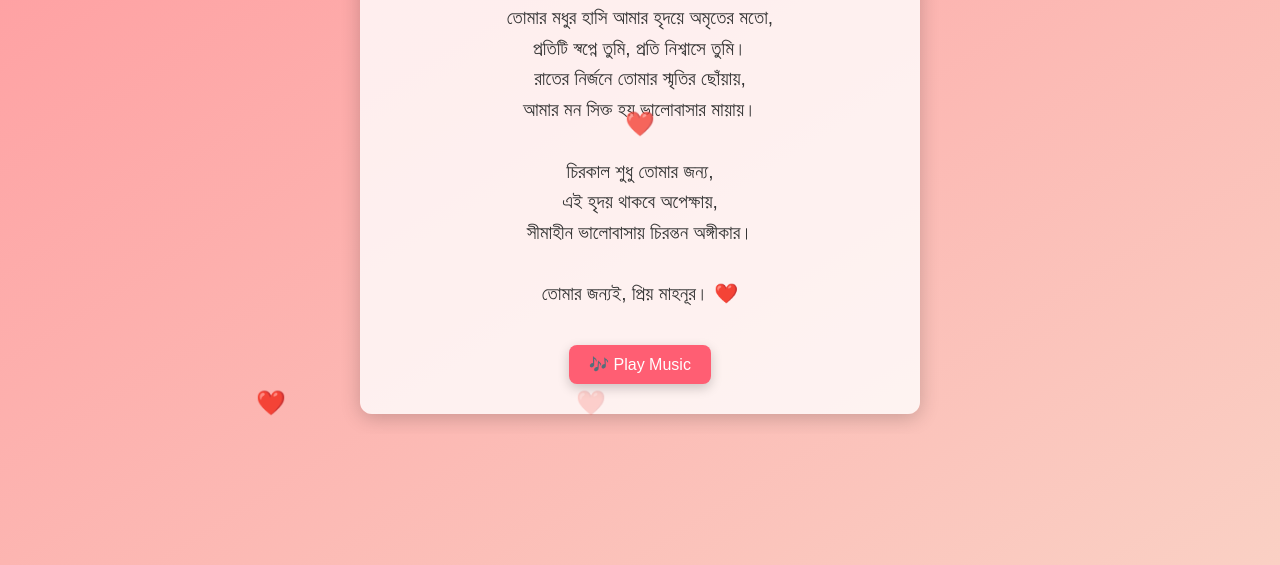
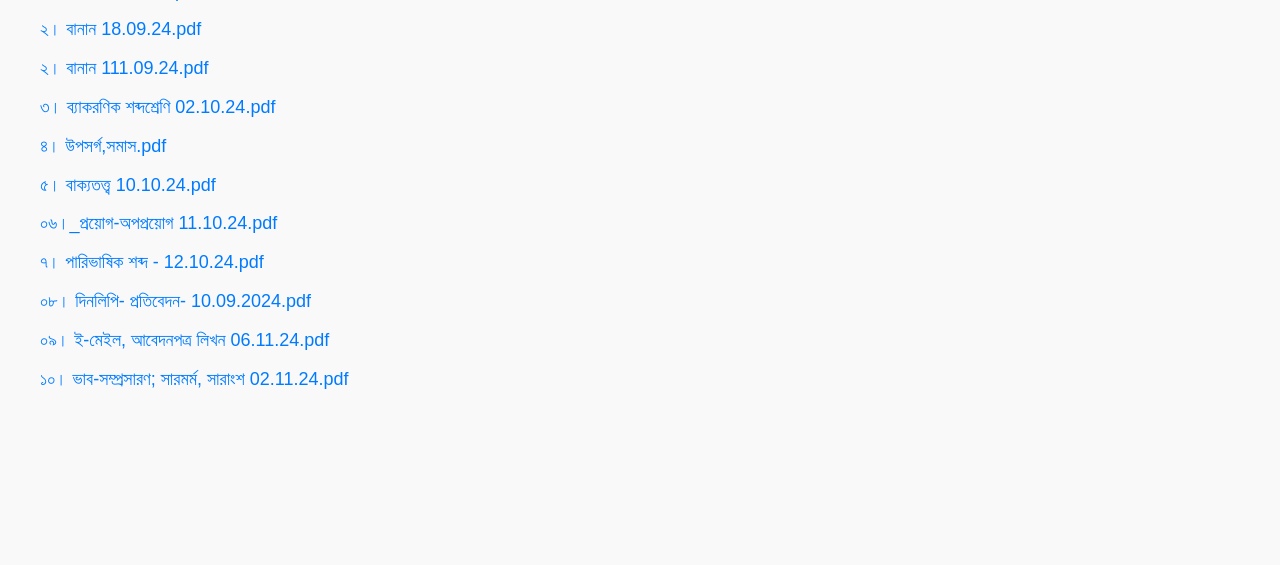
Before and after one commit to jehadjoy55/pdf-side, a plain HTML site: page index.html in a window 1280 px wide. Shown: the part 235-800 px from the top of the page. Drawn offline with Linux system fonts and the light colour scheme.

Commit message:
Update index.html

```diff
--- a/index.html
+++ b/index.html
@@ -3,134 +3,52 @@
 <head>
     <meta charset="UTF-8">
     <meta name="viewport" content="width=device-width, initial-scale=1.0">
-    <title>প্রিয় মাহনূর</title>
+    <title>PDF তালিকা</title>
     <style>
-        /* Body styling for mobile scrolling */
         body {
-            font-family: 'SolaimanLipi', sans-serif;
-            background: linear-gradient(to bottom right, #ff9a9e, #fad0c4);
-            margin: 0;
-            overflow: hidden;
-            display: flex;
-            justify-content: center;
-            align-items: center;
-            height: 100vh;
+            font-family: Arial, sans-serif;
+            line-height: 1.6;
+            margin: 20px;
+            padding: 20px;
+            background-color: #f9f9f9;
         }
-
-        #scroll-container {
-            max-height: 100vh;
-            overflow-y: auto;
-            width: 100%;
-            display: flex;
-            justify-content: center;
-            padding: 20px;
-            box-sizing: border-box;
+        h1 {
+            color: #333;
+            text-align: center;
         }
-
-        #poem-container {
-            text-align: center;
-            background: rgba(255, 255, 255, 0.8);
-            padding: 30px;
-            border-radius: 12px;
-            box-shadow: 0 4px 20px rgba(0, 0, 0, 0.2);
-            width: 90%;
-            max-width: 500px;
-            animation: fadeIn 3s ease-in-out;
+        ul {
+            list-style-type: none;
+            padding: 0;
         }
-
-        h1 {
-            color: #ff5e73;
-            font-size: 2em;
-            margin: 0;
+        li {
+            margin: 10px 0;
         }
-
-        p {
-            font-size: 1.2em;
-            color: #333;
-            line-height: 1.6em;
-            margin: 20px 0;
+        a {
+            text-decoration: none;
+            color: #007bff;
+            font-size: 18px;
         }
-
-        /* Heart animation */
-        @keyframes fadeIn {
-            0% { opacity: 0; transform: scale(0.8); }
-            100% { opacity: 1; transform: scale(1); }
-        }
-        @keyframes floatHeart {
-            0% { opacity: 0; transform: translateY(0); }
-            50% { opacity: 1; }
-            100% { opacity: 0; transform: translateY(-100px); }
-        }
-
-        /* Floating hearts */
-        .heart {
-            position: absolute;
-            color: #ff5e73;
-            font-size: 1.5em;
-            animation: floatHeart 4s infinite;
-        }
-        .heart:nth-child(1) { top: 80%; left: 30%; animation-delay: 0s; }
-        .heart:nth-child(2) { top: 85%; left: 60%; animation-delay: 1s; }
-        .heart:nth-child(3) { top: 90%; left: 45%; animation-delay: 2s; }
-        .heart:nth-child(4) { top: 88%; left: 20%; animation-delay: 3s; }
-
-        /* Play button styling */
-        #play-button {
-            margin-top: 15px;
-            padding: 10px 20px;
-            font-size: 1em;
-            color: #ffffff;
-            background-color: #ff5e73;
-            border: none;
-            border-radius: 8px;
-            cursor: pointer;
-            box-shadow: 0 4px 12px rgba(0, 0, 0, 0.2);
-            transition: background-color 0.3s ease;
-        }
-        #play-button:hover {
-            background-color: #ff4a63;
+        a:hover {
+            text-decoration: underline;
         }
     </style>
 </head>
 <body>
-    <div id="scroll-container">
-        <div id="poem-container">
-            <h1>প্রিয় মাহু,</h1>
-            <p>তোমার মধুর হাসি আমার হৃদয়ে অমৃতের মতো, <br>
-            প্রতিটি স্বপ্নে তুমি, প্রতি নিশ্বাসে তুমি।<br>
-            রাতের নির্জনে তোমার স্মৃতির ছোঁয়ায়,<br>
-            আমার মন সিক্ত হয় ভালোবাসার মায়ায়।<br><br>
-            চিরকাল শুধু তোমার জন্য, <br>
-            এই হৃদয় থাকবে অপেক্ষায়, <br>
-            সীমাহীন ভালোবাসায় চিরন্তন অঙ্গীকার।<br><br>
-            তোমার জন্যই, প্রিয় মাহনূর। ❤️</p>
-            <!-- Play Music Button -->
-            <button id="play-button" onclick="toggleMusic()">🎶 Play Music</button>
-        </div>
-    </div>
-
-    <!-- Floating hearts for animation -->
-    <div class="heart">❤️</div>
-    <div class="heart">❤️</div>
-    <div class="heart">❤️</div>
-    <div class="heart">❤️</div>
-
-    <!-- Audio Element -->
-    <audio id="background-music" src="iloveu.mp3" loop></audio>
-
-    <script>
-        const music = document.getElementById('background-music');
-        const playButton = document.getElementById('play-button');
-
-        function toggleMusic() {
-            if (music.paused) {
-                music.play();
-                playButton.textContent = '⏸ Pause Music';
-            } else {
-                music.pause();
-                playButton.textContent = '🎶 Play Music';
-            }
-        }
-    </script>
+    <h1>পিডিএফ তালিকা</h1>
+    <ul>
+        <li><a href="উচ্চারণ 12 font-02.10.24.pdf" target="_blank">১। উচ্চারণ 12 font-02.10.24.pdf</a></li>
+        <li><a href="উচ্চারণ 12 font-227.08.24.pdf" target="_blank">১। উচ্চারণ 12 font-227.08.24.pdf</a></li>
+        <li><a href="বানান 11.09.24.pdf" target="_blank">২। বানান 11.09.24.pdf</a></li>
+        <li><a href="বানান 18.09.24.pdf" target="_blank">২। বানান 18.09.24.pdf</a></li>
+        <li><a href="বানান 111.09.24.pdf" target="_blank">২। বানান 111.09.24.pdf</a></li>
+        <li><a href="ব্যাকরণিক শব্দশ্রেণি 02.10.24.pdf" target="_blank">৩। ব্যাকরণিক শব্দশ্রেণি 02.10.24.pdf</a></li>
+        <li><a href="উপসর্গ,সমাস.pdf" target="_blank">৪। উপসর্গ,সমাস.pdf</a></li>
+        <li><a href="বাক্যতত্ত্ব 10.10.24.pdf" target="_blank">৫। বাক্যতত্ত্ব 10.10.24.pdf</a></li>
+        <li><a href="০৬।_প্রয়োগ-অপপ্রয়োগ 11.10.24.pdf" target="_blank">০৬।_প্রয়োগ-অপপ্রয়োগ 11.10.24.pdf</a></li>
+        <li><a href="পারিভাষিক শব্দ - 12.10.24.pdf" target="_blank">৭। পারিভাষিক শব্দ - 12.10.24.pdf</a></li>
+        <li><a href="দিনলিপি- প্রতিবেদন- 10.09.2024.pdf" target="_blank">০৮। দিনলিপি- প্রতিবেদন- 10.09.2024.pdf</a></li>
+        <li><a href="ই-মেইল, আবেদনপত্র লিখন 06.11.24.pdf" target="_blank">০৯। ই-মেইল, আবেদনপত্র লিখন 06.11.24.pdf</a></li>
+        <li><a href="ভাব-সম্প্রসারণ; সারমর্ম, সারাংশ 02.11.24.pdf" target="_blank">১০। ভাব-সম্প্রসারণ; সারমর্ম, সারাংশ 02.11.24.pdf</a></li>
+    </ul>
 </body>
 </html>
```
